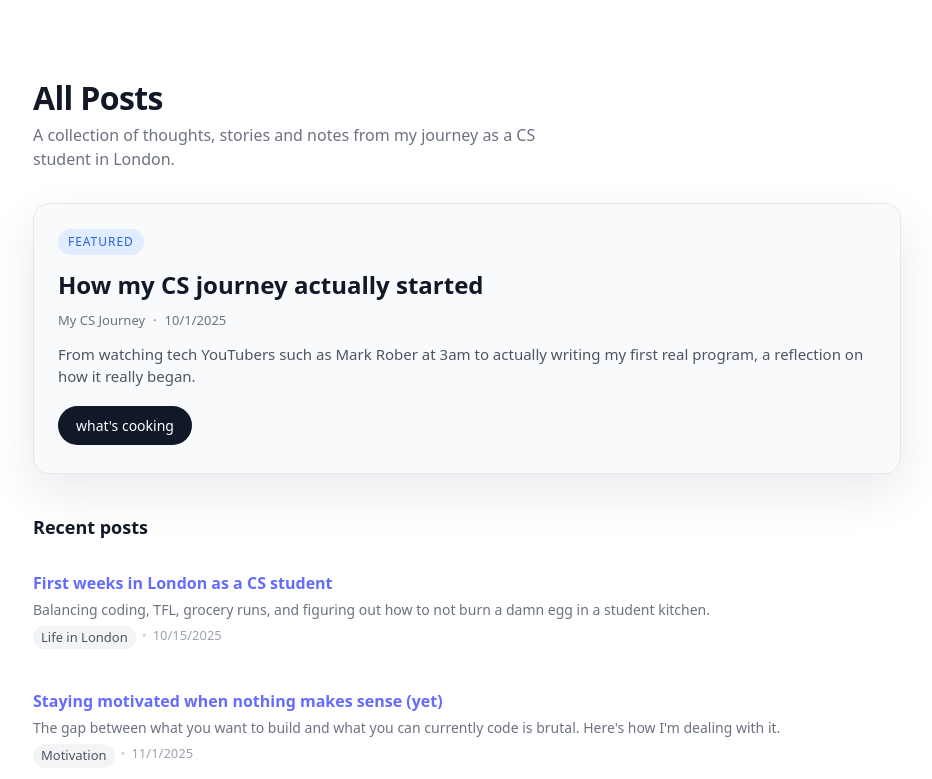
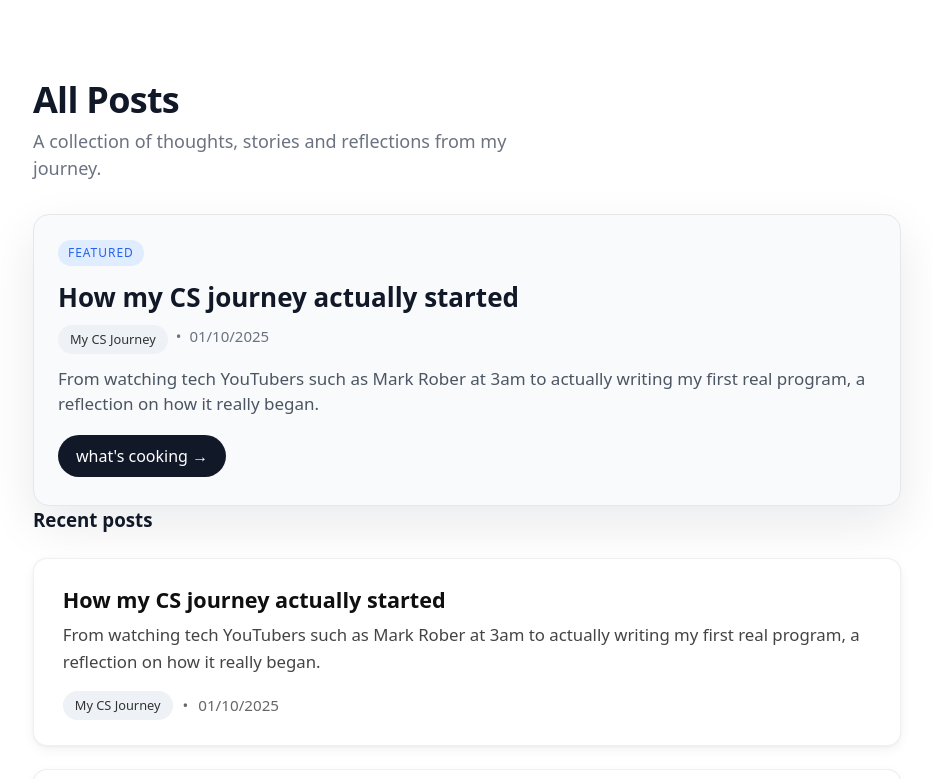
Before and after one commit to Sahil-Basumatary/personal-blog, a React (Vite) app in the folder client/: page /blog in a window 1280 px wide. Shown: the top 779 px of the page, without its empty margins (173-1105 px from the left). Built offline with nearby package versions, Linux system fonts and the light colour scheme.

Commit message:
improve BlogPage typography

```diff
--- a/client/src/App.jsx
+++ b/client/src/App.jsx
@@ -1,9 +1,5 @@
 import { BrowserRouter, Routes, Route } from "react-router-dom";
 import HomePage from "./pages/HomePage";
-import MyCSJourney from "./pages/MyCSJourney";
-import LifeInLondon from "./pages/LifeInLondon";
-import Motivation from "./pages/Motivation";
-import ToolsResources from "./pages/ToolsResources";
 import BlogPage from "./pages/BlogPage";
 import SingleBlogPage from "./pages/SingleBlogPage";
 
@@ -13,10 +9,6 @@ function App() {
       <Routes>
         <Route path="/" element={<HomePage />} />
         <Route path="/blog" element={<BlogPage />} />
-        <Route path="/cs-journey" element={<MyCSJourney />} />
-        <Route path="/life-in-london" element={<LifeInLondon />} />
-        <Route path="/motivation" element={<Motivation />} />
-        <Route path="/tools" element={<ToolsResources />} />
         <Route path="/blog/:id" element={<SingleBlogPage />} />
       </Routes>
     </BrowserRouter>
--- a/client/src/pages/BlogPage.css
+++ b/client/src/pages/BlogPage.css
@@ -6,14 +6,14 @@
 }
 
 .blog-header h1 {
-  font-size: 32px;
+  font-size: 36px;
   font-weight: 700;
   letter-spacing: -0.02em;
   margin-bottom: 8px;
 }
 
 .blog-header p {
-  font-size: 16px;
+  font-size: 18px;
   color: #6b7280;
   max-width: 520px;
 }
@@ -40,20 +40,20 @@
 }
 
 .featured-post h2 {
-  font-size: 24px;
+  font-size: 26px;
   margin-bottom: 8px;
 }
 
 .featured-meta {
   display: flex;
   gap: 8px;
-  font-size: 13px;
+  font-size: 15px;
   color: #6b7280;
   margin-bottom: 12px;
 }
 
 .featured-excerpt {
-  font-size: 15px;
+  font-size: 17px;
   color: #4b5563;
   margin-bottom: 18px;
 }
@@ -62,7 +62,7 @@
   padding: 10px 18px;
   border-radius: 999px;
   border: none;
-  font-size: 14px;
+  font-size: 16px;
   background: #111827;
   color: white;
   cursor: pointer;
@@ -75,11 +75,14 @@
 }
 
 .posts-list {
-  margin-top: 40px;
+  display: flex;
+  flex-direction: column;
+  gap: 1.4rem;
+  margin-top: 1.5rem;
 }
 
 .posts-list h3 {
-  font-size: 18px;
+  font-size: 20px;
   margin-bottom: 16px;
 }
 
@@ -99,7 +102,7 @@
 }
 
 .post-main h4 {
-  font-size: 16px;
+  font-size: 18px;
   margin-bottom: 4px;
 }
 
@@ -109,7 +112,7 @@
 }
 
 .post-excerpt {
-  font-size: 14px;
+  font-size: 16px;
   color: #6b7280;
 }
 
@@ -117,7 +120,7 @@
   margin-top: 6px;
   display: flex;
   gap: 6px;
-  font-size: 13px;
+  font-size: 15px;
   color: #9ca3af;
 }
 
@@ -141,3 +144,55 @@
     padding: 20px 18px 22px;
   }
 }
+
+.post-card {
+  display: block;
+  background: #ffffff;
+  padding: 1.6rem 1.8rem;
+  border-radius: 14px;
+  text-decoration: none;
+  color: inherit;
+  box-shadow:
+    0 4px 12px rgba(0,0,0,0.05),
+    0 1px 3px rgba(0,0,0,0.04);
+  transition: all 0.2s ease;
+  border: 1px solid rgba(230, 230, 230, 0.6);
+}
+
+.post-card:hover {
+  transform: translateY(-3px);
+  box-shadow:
+    0 8px 22px rgba(0,0,0,0.08),
+    0 4px 12px rgba(0,0,0,0.06);
+}
+
+.post-card-title {
+  font-size: 1.35rem;
+  font-weight: 600;
+  margin-bottom: 0.35rem;
+  color: #0f0f0f;
+}
+
+.post-card-excerpt {
+  font-size: 1.05rem;
+  color: #444;
+  line-height: 1.6;
+  margin-bottom: 0.9rem;
+}
+
+.post-card-meta {
+  display: flex;
+  align-items: center;
+  gap: 10px;
+  font-size: 0.95rem;
+  color: #666;
+}
+
+.chip {
+  background: #eef1f5;
+  padding: 5px 12px;
+  border-radius: 999px;
+  font-size: 0.8rem;
+  font-weight: 500;
+  color: #333;
+}
--- a/client/src/pages/BlogPage.jsx
+++ b/client/src/pages/BlogPage.jsx
@@ -1,31 +1,48 @@
 import "./BlogPage.css";
 import posts from "../data/posts";
-import { Link, useNavigate } from "react-router-dom";
+import { Link, useSearchParams, useNavigate } from "react-router-dom";
 
 function BlogPage() {
+  const [searchParams] = useSearchParams();
+  const navigate = useNavigate();
+
+  const categoryFilter = searchParams.get("category");
+
   const featuredPost = posts.find((post) => post.featured);
-  const otherPosts = posts.filter((post) => !post.featured);
-  const navigate = useNavigate();
+
+  const filteredPosts = categoryFilter
+    ? posts.filter((p) => p.category === categoryFilter)
+    : posts;
 
   return (
     <div className="blog-page">
+      {/* HEADER */}
       <section className="blog-header">
-        <h1>All Posts</h1>
-        <p>
-          A collection of thoughts, stories and notes from my journey as a CS
-          student in London.
+        <h1 className="blog-title">
+          {categoryFilter
+            ? `Posts in "${categoryFilter.replace("-", " ")}"`
+            : "All Posts"}
+        </h1>
+
+        <p className="blog-subtitle">
+          {categoryFilter
+            ? "Filtered results based on your selection"
+            : "A collection of thoughts, stories and reflections from my journey."}
         </p>
       </section>
 
-      {featuredPost && (
+      {!categoryFilter && featuredPost && (
         <section className="featured-post">
-          <div className="featured-badge">Featured</div>
-          <h2>{featuredPost.title}</h2>
+          <div className="featured-badge">FEATURED</div>
+
+          <h2 className="featured-title">{featuredPost.title}</h2>
 
           <div className="featured-meta">
-            <span>{featuredPost.categoryLabel}</span>
-            <span>·</span>
-            <span>{new Date(featuredPost.date).toLocaleDateString()}</span>
+            <span className="chip">{featuredPost.categoryLabel}</span>
+            <span>•</span>
+            <span>
+              {new Date(featuredPost.date).toLocaleDateString("en-GB")}
+            </span>
           </div>
 
           <p className="featured-excerpt">{featuredPost.excerpt}</p>
@@ -34,35 +51,34 @@ function BlogPage() {
             className="featured-button"
             onClick={() => navigate(`/blog/${featuredPost.id}`)}
           >
-            what's cooking
+            what's cooking →
           </button>
         </section>
       )}
 
-      <section className="posts-list">
-        <h3>Recent posts</h3>
 
-        <div className="posts-list-inner">
-          {otherPosts.map((post) => (
+      <section className="posts-section">
+        <h3 className="posts-section-title">
+          {categoryFilter ? "Filtered posts" : "Recent posts"}
+        </h3>
+
+        <div className="posts-list">
+          {filteredPosts.map((post) => (
             <Link
+              key={post.id}
               to={`/blog/${post.id}`}
-              className="post-item-link"
-              key={post.id}
+              className="post-card"
             >
-              <article className="post-item">
-                <div className="post-main">
-                  <h4>{post.title}</h4>
-                  <p className="post-excerpt">{post.excerpt}</p>
-                </div>
+              <h4 className="post-card-title">{post.title}</h4>
+              <p className="post-card-excerpt">{post.excerpt}</p>
 
-                <div className="post-meta">
-                  <span className="post-category">{post.categoryLabel}</span>
-                  <span className="dot">•</span>
-                  <span className="post-date">
-                    {new Date(post.date).toLocaleDateString()}
-                  </span>
-                </div>
-              </article>
+              <div className="post-card-meta">
+                <span className="chip">{post.categoryLabel}</span>
+                <span>•</span>
+                <span>
+                  {new Date(post.date).toLocaleDateString("en-GB")}
+                </span>
+              </div>
             </Link>
           ))}
         </div>
```
